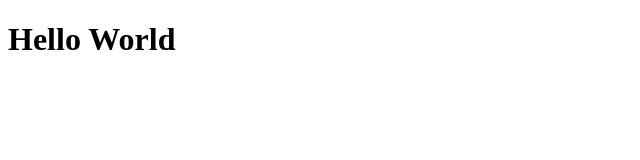
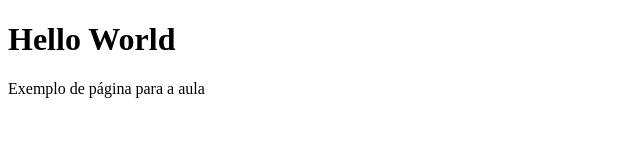
Before and after one commit to paulofreitasnt/hello-world, a plain HTML site: page index.html in a window 1280 px wide. Shown: the whole page, without its empty margins (0-640 px from the left). Drawn offline with Linux system fonts and the light colour scheme.

Commit message:
Update index.html

```diff
--- a/index.html
+++ b/index.html
@@ -4,11 +4,13 @@
     <meta charset="UTF-8">
     <meta http-equiv="X-UA-Compatible" content="IE=edge">
     <meta name="viewport" content="width=device-width, initial-scale=1.0">
-    <title>Hello World!</title>
+    <title>Página GCM</title>
 </head>
 <body>
 
     <h1>Hello World</h1>
 
+    <p>Exemplo de página para a aula </p>
+
 </body>
 </html>
```
